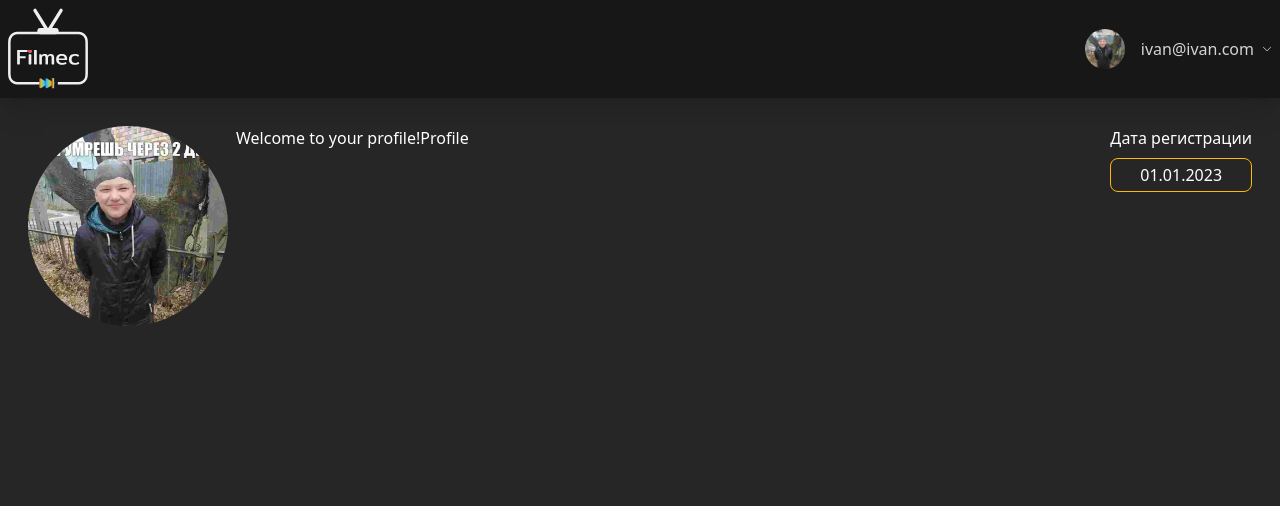
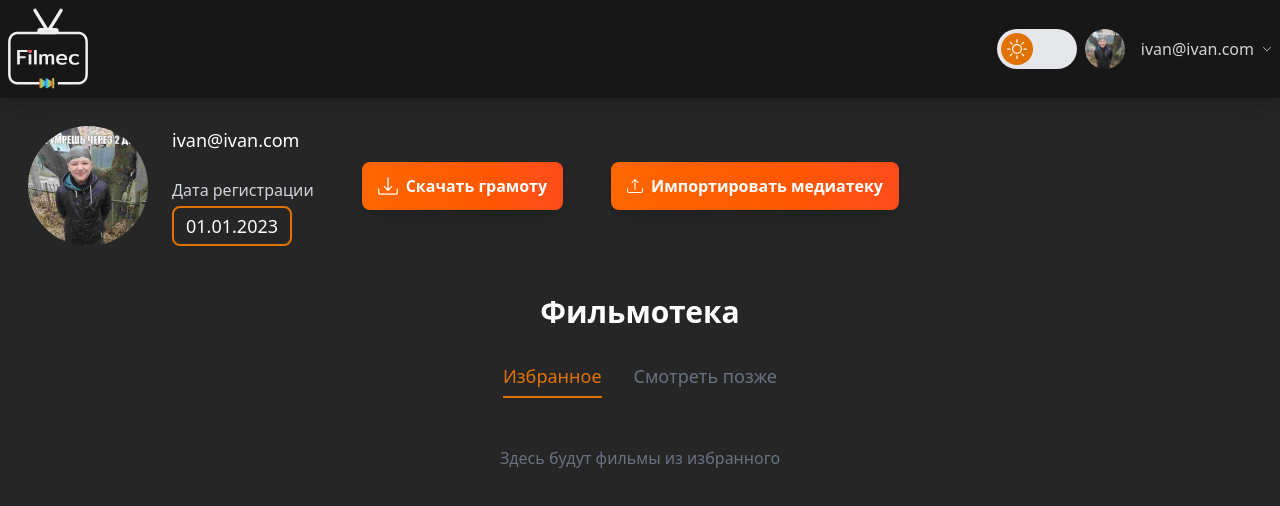
Before and after one commit to KRABEF/filmec, a React (Vite) app in the folder frontend/: page /profile in a window 1280 px wide. Shown: the top 506 px of the page. Built offline with nearby package versions, Linux system fonts and the light colour scheme.

Commit message:
переключатель темной и светлой темы

```diff
--- a/frontend/src/components/header.jsx
+++ b/frontend/src/components/header.jsx
@@ -2,6 +2,7 @@ import { useState, useRef, useEffect } from 'react';
 import { useNavigate } from 'react-router-dom';
 import { Avatar } from './ui/avatar';
 import { DropDowmMenu } from './ui/dropDowmMenu';
+import { ThemeToggle } from './ui/themeSwitch';
 
 export const Header = () => {
 	const [isOpen, setIsOpen] = useState(false);
@@ -28,6 +29,7 @@ export const Header = () => {
 						className={`flex gap-2 items-center select-none cursor-pointer`}
 						onClick={() => setIsOpen((prev) => !prev)}
 					>
+						<ThemeToggle />
 						<Avatar width='w-10' height='h-10' />
 						<p>ivan@ivan.com</p>
 						<svg
--- /dev/null
+++ b/frontend/src/components/ui/themeSwitch.jsx
@@ -0,0 +1,45 @@
+import { useEffect, useState } from "react";
+
+export function ThemeToggle() {
+  const [theme, setTheme] = useState(localStorage.getItem("theme") || "light");
+
+  useEffect(() => {
+    if (theme === "dark") {
+      document.documentElement.classList.add("dark");
+    } else {
+      document.documentElement.classList.remove("dark");
+    }
+    localStorage.setItem("theme", theme);
+  }, [theme]);
+
+  const toggleTheme = () => {
+    setTheme(theme === "light" ? "dark" : "light");
+  };
+
+  return (
+    <div className="flex items-center gap-3 select-none">
+
+      <button
+        onClick={toggleTheme}
+        className={`relative w-20 h-10 flex items-center rounded-full transition-colors duration-300
+        ${theme === "light" ? "bg-gray-200" : "bg-neutral-800"}`}
+      >
+        <div
+          className={`absolute top-1 left-1 w-8 h-8 flex items-center justify-center
+          rounded-full bg-amber-600 text-white transition-all duration-300
+          ${theme === "light" ? "translate-x-0" : "translate-x-10"}`}
+        >
+          {theme === "light" ? (
+            <svg xmlns="http://www.w3.org/2000/svg" width="20" height="20" fill="currentColor" className="bi bi-sun" viewBox="0 0 16 16">
+              <path d="M8 11a3 3 0 1 1 0-6 3 3 0 0 1 0 6m0 1a4 4 0 1 0 0-8 4 4 0 0 0 0 8M8 0a.5.5 0 0 1 .5.5v2a.5.5 0 0 1-1 0v-2A.5.5 0 0 1 8 0m0 13a.5.5 0 0 1 .5.5v2a.5.5 0 0 1-1 0v-2A.5.5 0 0 1 8 13m8-5a.5.5 0 0 1-.5.5h-2a.5.5 0 0 1 0-1h2a.5.5 0 0 1 .5.5M3 8a.5.5 0 0 1-.5.5h-2a.5.5 0 0 1 0-1h2A.5.5 0 0 1 3 8m10.657-5.657a.5.5 0 0 1 0 .707l-1.414 1.415a.5.5 0 1 1-.707-.708l1.414-1.414a.5.5 0 0 1 .707 0m-9.193 9.193a.5.5 0 0 1 0 .707L3.05 13.657a.5.5 0 0 1-.707-.707l1.414-1.414a.5.5 0 0 1 .707 0m9.193 2.121a.5.5 0 0 1-.707 0l-1.414-1.414a.5.5 0 0 1 .707-.707l1.414 1.414a.5.5 0 0 1 0 .707M4.464 4.465a.5.5 0 0 1-.707 0L2.343 3.05a.5.5 0 1 1 .707-.707l1.414 1.414a.5.5 0 0 1 0 .708"/>
+            </svg>
+          ) : (
+            <svg xmlns="http://www.w3.org/2000/svg" width="20" height="20" fill="currentColor" className="bi bi-moon" viewBox="0 0 16 16">
+              <path d="M6 .278a.77.77 0 0 1 .08.858 7.2 7.2 0 0 0-.878 3.46c0 4.021 3.278 7.277 7.318 7.277q.792-.001 1.533-.16a.79.79 0 0 1 .81.316.73.73 0 0 1-.031.893A8.35 8.35 0 0 1 8.344 16C3.734 16 0 12.286 0 7.71 0 4.266 2.114 1.312 5.124.06A.75.75 0 0 1 6 .278M4.858 1.311A7.27 7.27 0 0 0 1.025 7.71c0 4.02 3.279 7.276 7.319 7.276a7.32 7.32 0 0 0 5.205-2.162q-.506.063-1.029.063c-4.61 0-8.343-3.714-8.343-8.29 0-1.167.242-2.278.681-3.286"/>
+            </svg>
+          )}
+        </div>
+      </button>
+    </div>
+  );
+}
--- a/frontend/src/pages/Profile.jsx
+++ b/frontend/src/pages/Profile.jsx
@@ -1,17 +1,92 @@
+import { useState } from 'react';
 import { Avatar } from '../components/ui/avatar';
+import { Button } from '../components/ui/button';
 
 export default function Profile() {
+  const [activeTab, setActiveTab] = useState('favorites');
+
   return (
-    <div className="flex justify-between items-center m-auto container p-7">
-      <div className="flex justify-between w-full">
-        <div className="flex">
-          <Avatar height="h-50" width="w-50" />
-          <p>Welcome to your profile!</p>Profile
+    <div className="m-auto container p-7">
+      <div className="flex justify-between items-center mb-12">
+        <div className="flex items-center">
+          <Avatar height="h-30" width="w-30" />
+          <div className="ml-4 flex flex-col justify-between h-30">
+            <p className="text-lg font-medium">ivan@ivan.com</p>
+            <div>
+              <p className="text-gray-300">Дата регистрации</p>
+              <p className="border-2 mt-1 py-1 px-3 text-lg rounded-lg border-amber-600 w-fit">
+                01.01.2023
+              </p>
+            </div>
+          </div>
+          <div className="ml-12">
+            <Button variant="primary" size="lg" className="flex items-center gap-2">
+              <svg
+                xmlns="http://www.w3.org/2000/svg"
+                width="20"
+                height="20"
+                fill="currentColor"
+                className="bi bi-download"
+                viewBox="0 0 16 16"
+              >
+                <path d="M.5 9.9a.5.5 0 0 1 .5.5v2.5a1 1 0 0 0 1 1h12a1 1 0 0 0 1-1v-2.5a.5.5 0 0 1 1 0v2.5a2 2 0 0 1-2 2H2a2 2 0 0 1-2-2v-2.5a.5.5 0 0 1 .5-.5" />
+                <path d="M7.646 11.854a.5.5 0 0 0 .708 0l3-3a.5.5 0 0 0-.708-.708L8.5 10.293V1.5a.5.5 0 0 0-1 0v8.793L5.354 8.146a.5.5 0 1 0-.708.708z" />
+              </svg>
+              Скачать грамоту
+            </Button>
+          </div>
+          <div className="ml-12">
+            <Button variant="primary" size="lg" className="flex items-center gap-2">
+              <svg
+                xmlns="http://www.w3.org/2000/svg"
+                width="16"
+                height="16"
+                fill="currentColor"
+                class="bi bi-upload"
+                viewBox="0 0 16 16"
+              >
+                <path d="M.5 9.9a.5.5 0 0 1 .5.5v2.5a1 1 0 0 0 1 1h12a1 1 0 0 0 1-1v-2.5a.5.5 0 0 1 1 0v2.5a2 2 0 0 1-2 2H2a2 2 0 0 1-2-2v-2.5a.5.5 0 0 1 .5-.5" />
+                <path d="M7.646 1.146a.5.5 0 0 1 .708 0l3 3a.5.5 0 0 1-.708.708L8.5 2.707V11.5a.5.5 0 0 1-1 0V2.707L5.354 4.854a.5.5 0 1 1-.708-.708z" />
+              </svg>
+              Импортировать медиатеку{' '}
+            </Button>
+          </div>
         </div>
-        <div>
-          <p>Дата регистрации</p>
-          <p className="text-center border mt-2 py-1 rounded-lg border-amber-400">01.01.2023</p>
+      </div>
+
+      <div className="flex flex-col items-center">
+        <h1 className="text-3xl font-bold mb-8">Фильмотека</h1>
+
+        <div className="flex gap-8 mb-8">
+          <button
+            onClick={() => setActiveTab('favorites')}
+            className={`pb-2 text-lg font-medium relative transition-all duration-200 ${
+              activeTab === 'favorites'
+                ? 'text-amber-600 after:absolute after:left-0 after:bottom-0 after:h-[2px] after:w-full after:bg-amber-600'
+                : 'text-gray-500 hover:text-gray-700'
+            }`}
+          >
+            Избранное
+          </button>
+
+          <button
+            onClick={() => setActiveTab('watchLater')}
+            className={`pb-2 text-lg font-medium relative transition-all duration-200 ${
+              activeTab === 'watchLater'
+                ? 'text-amber-600 after:absolute after:left-0 after:bottom-0 after:h-[2px] after:w-full after:bg-amber-600'
+                : 'text-gray-500 hover:text-gray-700'
+            }`}
+          >
+            Смотреть позже
+          </button>
         </div>
+
+        {activeTab === 'favorites' && (
+          <p className="text-gray-500 mt-4">Здесь будут фильмы из избранного</p>
+        )}
+        {activeTab === 'watchLater' && (
+          <p className="text-gray-500 mt-4">Здесь будут фильмы "смотреть позже"</p>
+        )}
       </div>
     </div>
   );
```
